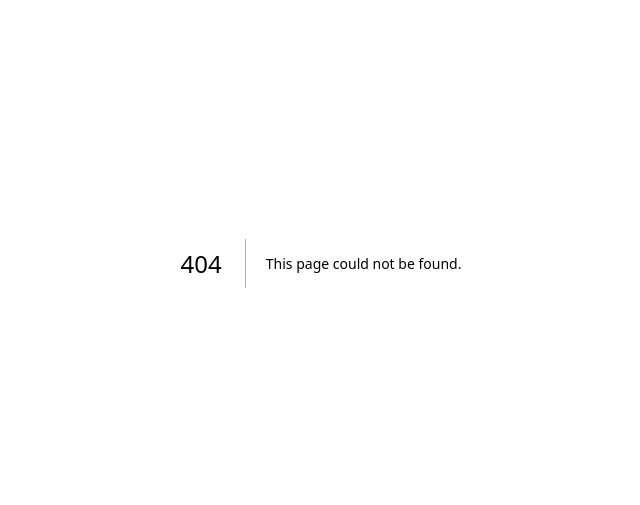
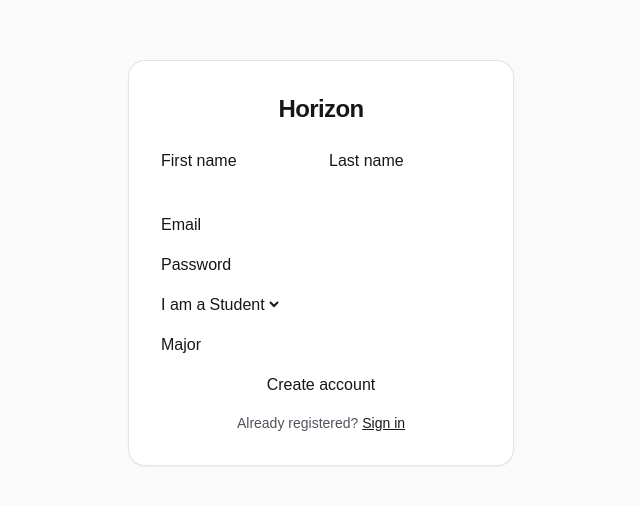
Before and after one commit to Horizon-Social-Network-M2-SRE/horizon-web, a Next.js app: page /register in a window 1280 px wide. Before the commit this address had no page. Shown: the part 137-642 px from the top of the page, without its empty margins (319-959 px from the left). Built offline with nearby package versions, Linux system fonts and the light colour scheme.

Commit message:
feat(web): add the register page with per-type profile fields (#3)

```diff
--- /dev/null
+++ b/src/app/(auth)/register/page.tsx
@@ -0,0 +1,99 @@
+"use client";
+
+import Link from "next/link";
+import { useState, type FormEvent } from "react";
+import { buttonClass, inputClass, labelClass, validateCredentials } from "../validation";
+
+type UserType = "student" | "staff" | "teacher";
+
+// The one field that depends on the user type: its form name and label.
+const EXTRA_FIELD: Record<UserType, { name: string; label: string }> = {
+  student: { name: "major", label: "Major" },
+  staff: { name: "adminRole", label: "Admin role" },
+  teacher: { name: "speciality", label: "Speciality" },
+};
+
+export default function RegisterPage() {
+  const [userType, setUserType] = useState<UserType>("student");
+  const [error, setError] = useState<string | null>(null);
+  const extra = EXTRA_FIELD[userType];
+
+  function handleSubmit(event: FormEvent<HTMLFormElement>) {
+    event.preventDefault();
+    const data = new FormData(event.currentTarget);
+    const email = String(data.get("email") ?? "");
+    const password = String(data.get("password") ?? "");
+
+    const message = validateCredentials(email, password);
+    setError(message);
+    if (message) return;
+
+    // TODO(#3): call the register endpoint through src/lib/api once the API contract is published.
+    // Payload: firstName, lastName, email, password, userType and the type-specific
+    // field (major | adminRole | speciality).
+  }
+
+  return (
+    <form onSubmit={handleSubmit} noValidate className="flex flex-col gap-4">
+      <div className="grid grid-cols-1 gap-4 sm:grid-cols-2">
+        <label className={labelClass}>
+          First name
+          <input name="firstName" autoComplete="given-name" required className={inputClass} />
+        </label>
+        <label className={labelClass}>
+          Last name
+          <input name="lastName" autoComplete="family-name" required className={inputClass} />
+        </label>
+      </div>
+      <label className={labelClass}>
+        Email
+        <input name="email" type="email" autoComplete="email" required className={inputClass} />
+      </label>
+      <label className={labelClass}>
+        Password
+        <input
+          name="password"
+          type="password"
+          autoComplete="new-password"
+          required
+          className={inputClass}
+        />
+      </label>
+      <label className={labelClass}>
+        I am a
+        <select
+          name="userType"
+          value={userType}
+          onChange={(event) => setUserType(event.target.value as UserType)}
+          className={inputClass}
+        >
+          <option value="student">Student</option>
+          <option value="staff">Staff</option>
+          <option value="teacher">Teacher</option>
+        </select>
+      </label>
+      {/* The key resets the input when the type changes, so a major never ends up sent as adminRole. */}
+      <label key={extra.name} className={labelClass}>
+        {extra.label}
+        <input name={extra.name} required className={inputClass} />
+      </label>
+
+      {error && (
+        <p role="alert" className="text-sm text-red-600 dark:text-red-400">
+          {error}
+        </p>
+      )}
+
+      <button type="submit" className={buttonClass}>
+        Create account
+      </button>
+
+      <p className="text-center text-sm text-zinc-600 dark:text-zinc-400">
+        Already registered?{" "}
+        <Link href="/login" className="font-medium text-zinc-900 underline dark:text-zinc-100">
+          Sign in
+        </Link>
+      </p>
+    </form>
+  );
+}
```
